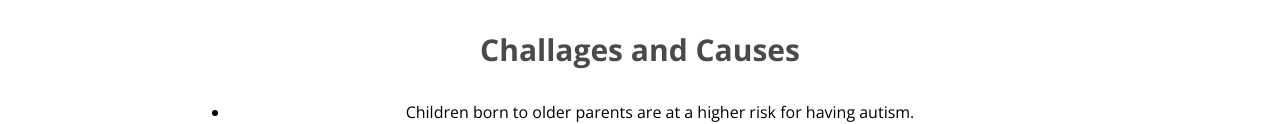
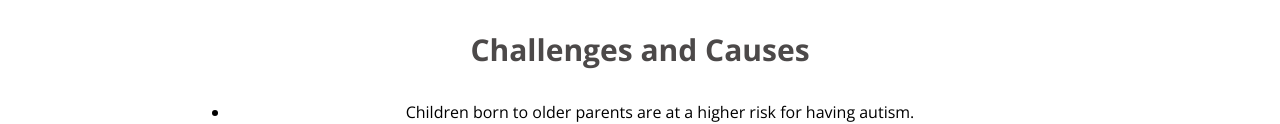
Before and after one commit to Grinchcreator/Austism-Spectrum, a plain HTML site: page causes.html in a window 1280 px wide. Shown: the part 548-672 px from the top of the page. Drawn offline with nearby package versions, Linux system fonts and the light colour scheme.

Commit message:
Update causes.html

```diff
--- a/causes.html
+++ b/causes.html
@@ -29,7 +29,7 @@
 <section class="features">
  <div class="container">
  <img src="icon4.png" width="25%" alt="">
- <h2> Challages and Causes</h2>
+ <h2> Challenges and Causes</h2>
  <p> <ul>
  <li>Children born to older parents are at a higher risk for having autism. </li>
  <li>Parents who have a child with ASD have a 2 to 18 percent chance of having a second child who is also affected. </li>
```
